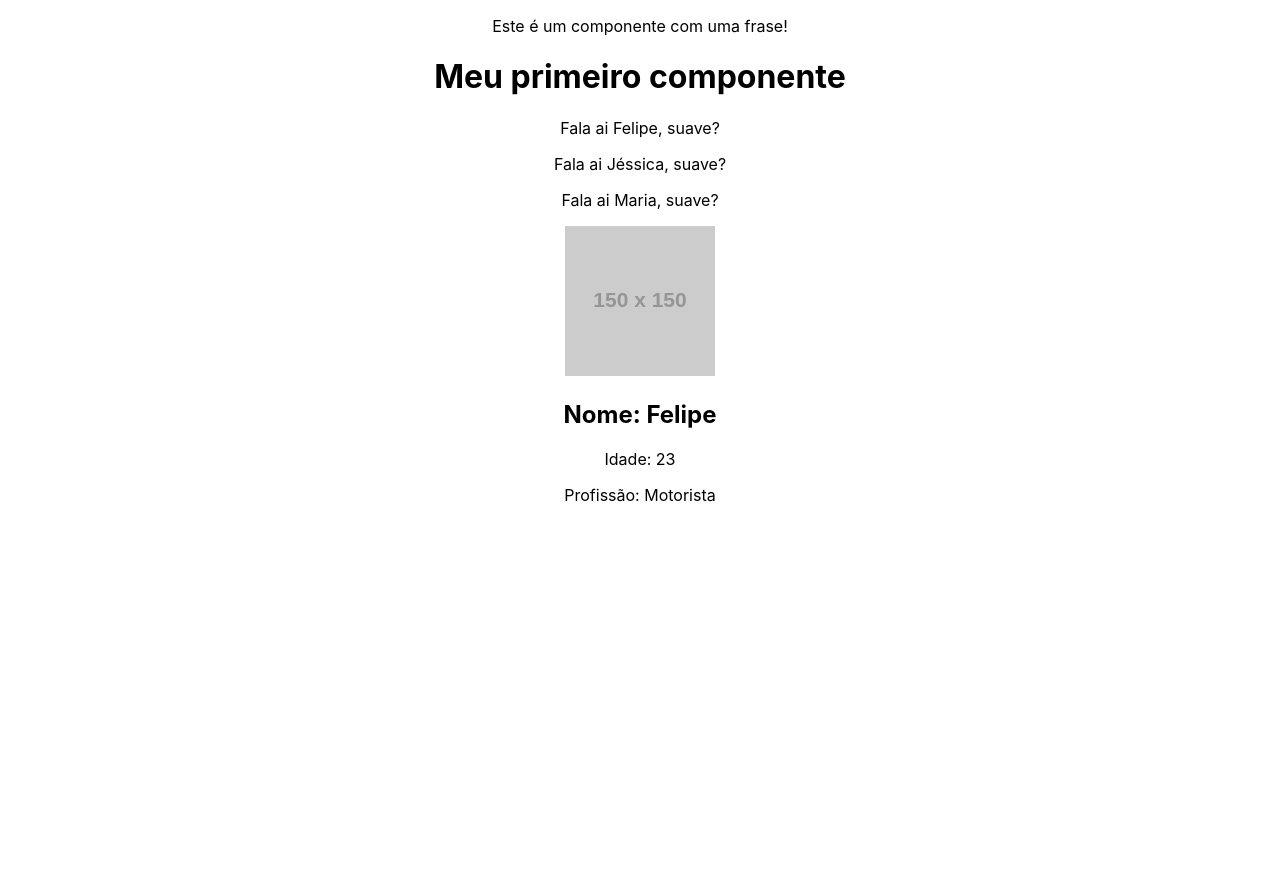
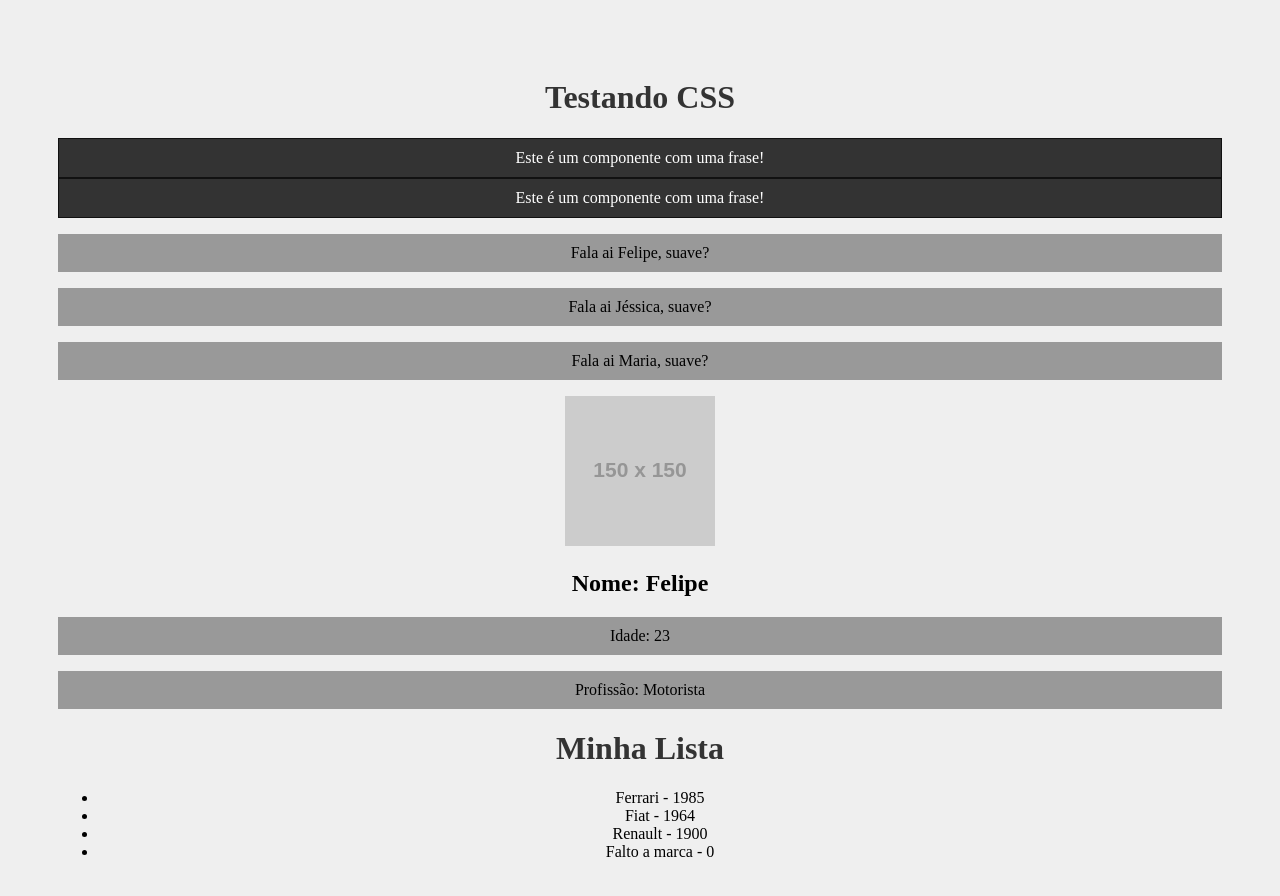
Before and after one commit to WolfParadox/React, a React (Create React App) app: page / in a window 1280 px wide. Shown: the top 896 px of the page. Before the commit the page ends 800 px from the top, so only its background shows below. Built offline with nearby package versions, Linux system fonts and the light colour scheme.

Commit message:
Atualizaçao da aula

```diff
--- a/src/App.js
+++ b/src/App.js
@@ -2,7 +2,8 @@ import './App.css'
 import HelloWorld from './components/HellowWorld'
 import SayMyName from './components/SayMyName'
 import Pessoa from './components/Pessoa'
-
+import Frase from './components/Frase'
+import List from './components/List'
 
 function App() {
 
@@ -10,13 +11,15 @@ const url = 'https://via.placeholder.com/150'
 
 const name = 'Maria'
   return (
-
     <div className="App">
-    < HelloWorld/>
+      <h1>Testando CSS</h1>
+      <Frase/>
+      <Frase/>
     <SayMyName name="Felipe"/>
     <SayMyName name="Jéssica"/>
     <SayMyName name={name}/>
     <Pessoa name='Felipe' idade='23' profissao='Motorista' foto= 'https://via.placeholder.com/150'/>
+    <List/>
     </div>
   )
 }
--- a/src/components/Frase.js
+++ b/src/components/Frase.js
@@ -1,7 +1,9 @@
+import styles from './Frase.module.css'
+
 function Frase(){
     return (
-        <div>
-            <p>Este é um componente com uma frase!</p>
+        <div className={styles.fraseContainer}>
+            <p className={styles.fraseContent}>Este é um componente com uma frase!</p>
         </div>
     )
 }
--- /dev/null
+++ b/src/components/Frase.module.css
@@ -0,0 +1,10 @@
+.fraseContainer{
+    background-color: #333;
+    border: 1px solid #111;
+}
+
+.fraseContent{
+    color:#fff;
+    background-color:#333;
+    margin: 0;
+}
--- /dev/null
+++ b/src/components/Item.js
@@ -0,0 +1,24 @@
+import PropTypes from 'prop-types'
+
+function Item({marca, ano_lancamento}){
+    return(
+        <>
+        <li>
+            {marca} - {ano_lancamento}
+        </li>
+
+        </>
+    )
+}
+
+Item.propTypes = {
+    marca: PropTypes.string.isRequired,
+    ano_lancamento: PropTypes.number,
+
+}
+
+Item.defaultProps = {
+    marca: 'Falto a marca',
+    ano_lancamento: 0,
+}
+export default Item
--- /dev/null
+++ b/src/components/List.js
@@ -0,0 +1,18 @@
+import Item from './Item'
+
+function List(){
+    return(
+ <>
+  <h1>Minha Lista</h1>
+    <ul>
+        <Item marca="Ferrari" ano_lancamento={1985}/>
+        <Item marca="Fiat" ano_lancamento={1964}/>
+        <Item marca="Renault" ano_lancamento={1900}/>
+        <Item />
+    </ul>
+
+ </>
+    )
+}
+
+export default List
--- a/src/index.css
+++ b/src/index.css
@@ -1,13 +1,14 @@
-body {
-  margin: 0;
-  font-family: -apple-system, BlinkMacSystemFont, 'Segoe UI', 'Roboto', 'Oxygen',
-    'Ubuntu', 'Cantarell', 'Fira Sans', 'Droid Sans', 'Helvetica Neue',
-    sans-serif;
-  -webkit-font-smoothing: antialiased;
-  -moz-osx-font-smoothing: grayscale;
+body{
+  padding: 50px;
+  padding-bottom: 500px;
+  background-color: #efefef;
 }
 
-code {
-  font-family: source-code-pro, Menlo, Monaco, Consolas, 'Courier New',
-    monospace;
+h1{
+  color:#333
 }
+
+p{
+  background-color: #999;
+  padding:10px
+}
```
